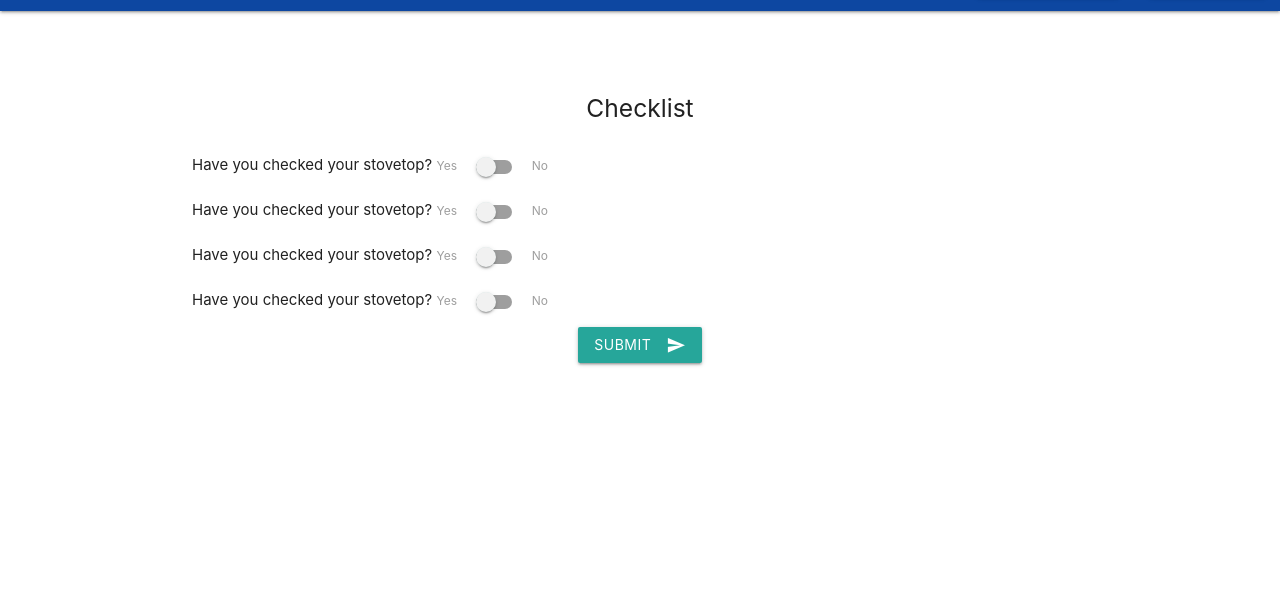
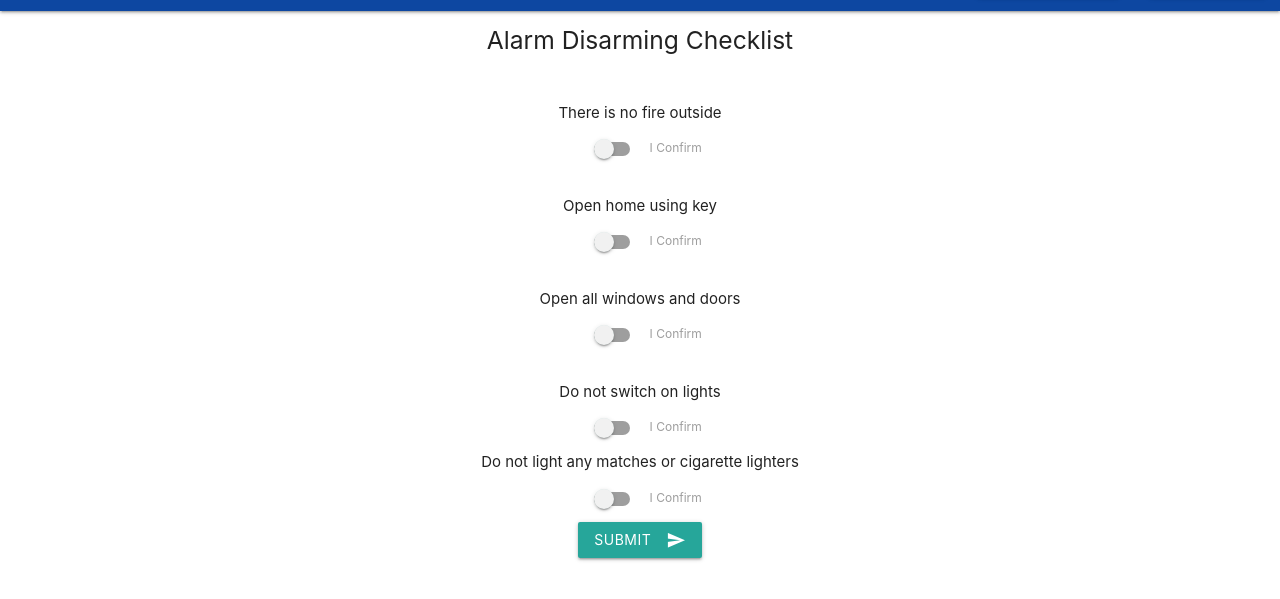
Before and after one commit to SIT725GP/SafeHome-Main, a website: page public/checklist.html in a window 1280 px wide. Shown: the part 53-652 px from the top of the page. Drawn offline with nearby package versions, Linux system fonts and the light colour scheme.

Commit message:
UPDATE: Checklist form UI done

```diff
--- a/package.json
+++ b/package.json
@@ -32,6 +32,7 @@
     "mongodb": "^4.10.0",
     "mongoose": "^6.6.3",
     "morgan": "^1.10.0",
+    "nodemailer": "^6.8.0",
     "request": "^2.88.2",
     "socket.io": "^4.5.2"
   },
--- a/public/checklist.html
+++ b/public/checklist.html
@@ -14,9 +14,7 @@
     <script src="http://code.jquery.com/jquery-1.11.2.min.js"
     type="text/javascript"></script>
 
-</head>
 
-<body>
     <nav>
         <div class="nav-wrapper navbar-size">
         <a href="#" class="brand-logo"><img class="user-image-size" src="#"/></a>
@@ -29,78 +27,83 @@
           </ul>
         </div>
     </nav>
+</head>
 
-
-
-<main class="main-body">
+<body class="text-center">
+    <main>
         <div class="container">
-
-
-      <!--Find a better method for this-->
-        </br></br>
-        </br>
-
-
 
             <!-- Checklist Form-->
             <div class="col s12 center-align">
-            <h5 id="heading">Checklist</h5>
-        </div>
+                <h5 id="heading">Alarm Disarming Checklist</h5>
+
 
                 </br>
                 <form class="col s12">
+                    <p>There is no fire outside</p>
                     <div class="switch">
-                Have you checked your stovetop?
+
                         <label>
-                Yes
-                <input id="stovetop" type="checkbox">
+
+                        <input type="checkbox" name="confirm_stovetop" required>
                         <span class="lever"></span>
-                No
+                        I Confirm
+                        </label>
+                    </div>
+                    </br>
+                    <p>Open home using key</p>
+                    <div class="switch">
+
+                        <label>
+
+                        <input type="checkbox" name="confirm_key" required>
+                        <span class="lever"></span>
+                        I Confirm
                         </label>
                     </div>
                     </br>
 
                     <div class="switch">
-                Have you checked your stovetop?
+                        <p>Open all windows and doors</p>
                         <label>
-                Yes
-                <input id="stovetop" type="checkbox">
+
+                        <input type="checkbox" name="confirm_stovetop" required>
                         <span class="lever"></span>
-                No
+                        I Confirm
                         </label>
                     </div>
                     </br>
 
                     <div class="switch">
-                Have you checked your stovetop?
+                        <p>Do not switch on lights</p>
                         <label>
-                Yes
-                <input id="stovetop" type="checkbox">
+
+                        <input type="checkbox" name="confirm_nolights" required>
                         <span class="lever"></span>
-                No
+                        I Confirm
                         </label>
                     </div>
-        </br>
+
 
                     <div class="switch">
-                Have you checked your stovetop?
+                        <p>Do not light any matches or cigarette lighters</p>
                         <label>
-                Yes
-                <input id="stovetop" type="checkbox">
+
+                        <input id="stovetop" type="checkbox" name= "confirm_nomatches" required>
                         <span class="lever"></span>
-                No
+                        I Confirm
                         </label>
                     </div>
 
                     <div class="row">
                         <div class="input-field col s12 center-align">
-                    <a class="waves-effect waves-light btn" id="formSubmit">Submit<i class="material-icons right">send</i></a>
+                        <a class="waves-effect waves-light btn" id="checklist">Submit<i class="material-icons right">send</i></a>
+                        </div>
+                    </div>
+                </form>
             </div>
         </div>
 
-
-            </form>
-    </div>
     </main>
 
     <script src="https://code.jquery.com/jquery-3.6.0.min.js" integrity="sha256-/xUj+3OJU5yExlq6GSYGSHk7tPXikynS7ogEvDej/m4=" crossorigin="anonymous"></script>
@@ -109,4 +112,5 @@
     <script src="js/scripts.js"></script>
 
 </body>
+
 </html>
```
Lines whose indentation alone changed are shown as unchanged.
